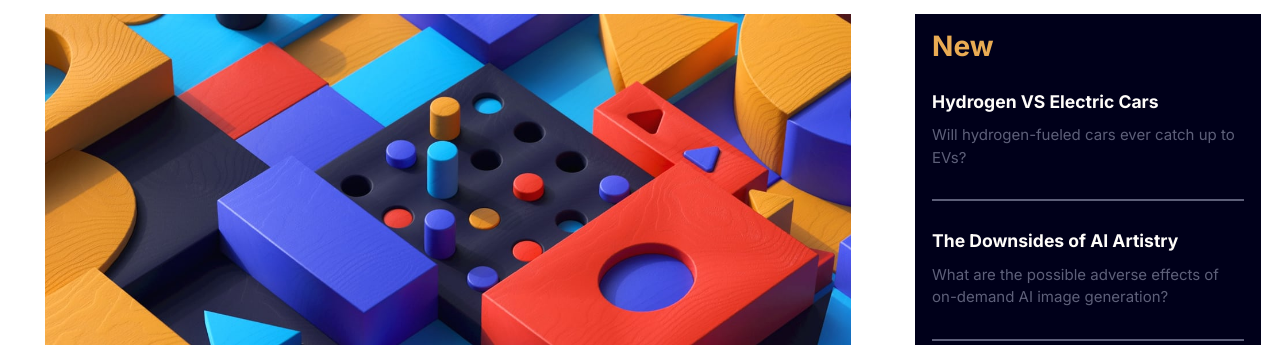
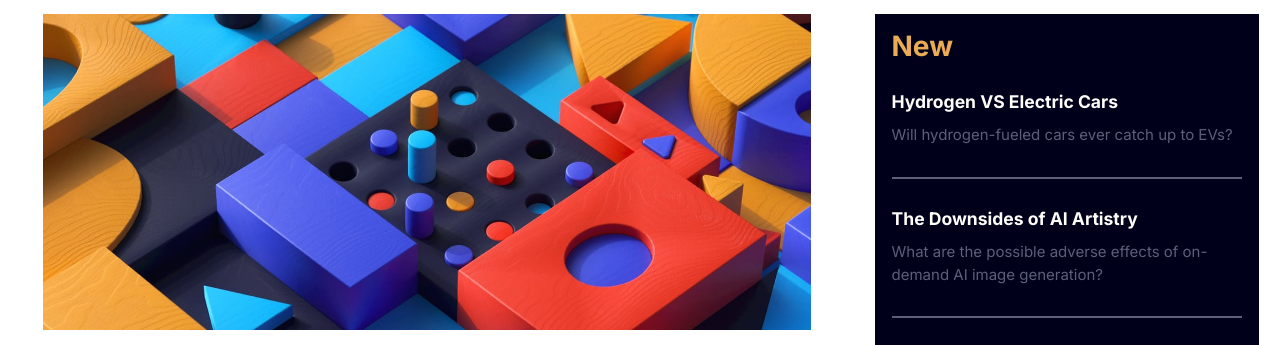
Before and after one commit to Vincenzo-Git-hub/news-homepage, a website: page index.html in a window 1280 px wide. Shown: the part 86-431 px from the top of the page. Drawn offline with Linux system fonts and the light colour scheme.

Commit message:
reviewd project

```diff
--- a/app/scss/layout/_main.scss
+++ b/app/scss/layout/_main.scss
@@ -1,19 +1,6 @@
 @use "../util";
 
 .new {
-  &__img {
-    display: grid;
-    grid-template-rows: 300px;
-    margin-bottom: 1em;
-    background-image: url("../../../assets/images/image-web-3-mobile.jpg");
-    background-position: center top;
-    background-size: cover;
-    background-repeat: no-repeat;
-    @media (min-width: 60em) {
-      background-image: url(../../../assets/images/image-web-3-desktop.jpg);
-    }
-  }
-
   @media (min-width: 45em) {
     &--grid {
       display: grid;
@@ -23,8 +10,7 @@
   }
   @media (min-width: 60em) {
     &--grid {
-      grid-template-columns: 1fr;
-      grid-template-rows: 22.5rem;
+      grid-template-columns: auto;
     }
   }
 }
--- a/app/scss/layout/_page.scss
+++ b/app/scss/layout/_page.scss
@@ -1,7 +1,6 @@
 @media (min-width: 60em) {
   .page-layout {
     display: grid;
-    grid-template-columns: 70% 30%;
-    justify-content: space-between;
+    grid-template-columns: 2fr 1fr;
   }
 }
--- a/index.html
+++ b/index.html
@@ -36,6 +36,10 @@
     <main class="new">
       <div class="container new--grid">
         <div class="new__img">
+          <picture>
+            <source srcset="assets/images/image-web-3-desktop.jpg" media="(min-width: 60em)">
+            <img src="assets/images/image-web-3-mobile.jpg" alt="illustration web 3.0">
+          </picture>
         </div>
         <div class="row">
           <div class="new__title">
```
Also changed, not shown: dist/style.css, 1 other file.
